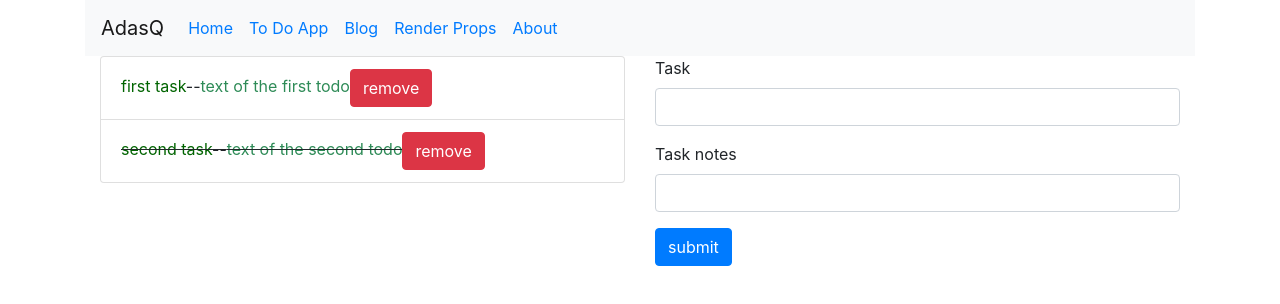
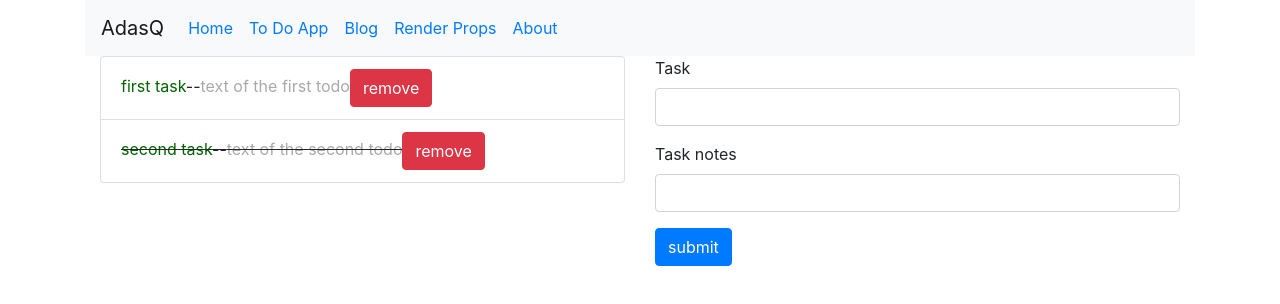
Before and after one commit to Adash/fluxstudy, a React (Create React App) app: page /todoapp in a window 1280 px wide. Shown: the top 304 px of the page. Built offline with nearby package versions, Linux system fonts and the light colour scheme.

Commit message:
changed onClick handle location for todoapp's task complete toggle

```diff
--- a/src/toDoApp/ToDoAppController.js
+++ b/src/toDoApp/ToDoAppController.js
@@ -18,13 +18,14 @@ const TasksList = (props) => {
           style={{ textDecoration: completed }}
           onMouseOver={ ()=> props.mouseOver( index ) }
           onMouseOut={ ()=> props.mouseLeave( index )  }
+          onClick={ ()=>handleClick(index)}
           >
-          <span onClick={ ()=>handleClick(index)} >
+          <span  >
             <span style={{ color: "darkgreen" }}>
               { note.title }
             </span>
               --
-            <span style={{ color: "seagreen" }}>
+            <span style={{ color: "darkgray" }}>
               { note.text }
             </span>
           </span>
```
